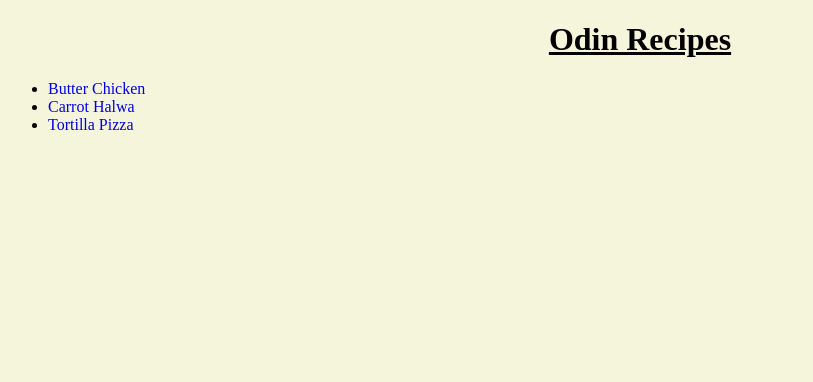
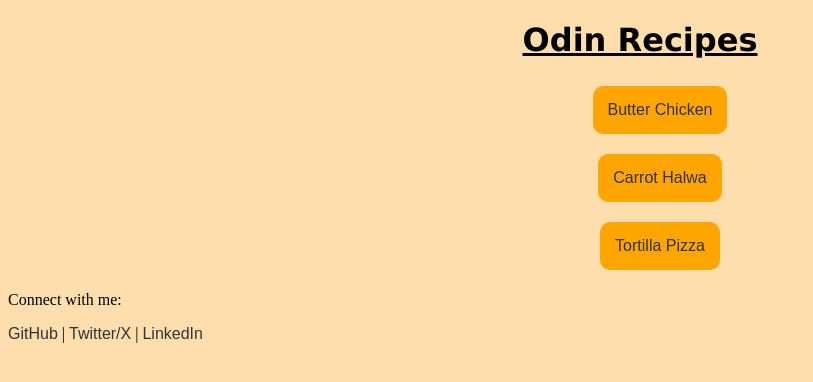
Before and after one commit to Prathamesh-Z/odin-recipes, a plain HTML site: page index.html in a window 1280 px wide. Shown: the whole page, without its empty margins (0-813 px from the left). Drawn offline with Linux system fonts and the light colour scheme.

Commit message:
Style header as button, center elements, add sticky footer with social links, improve link colors

```diff
--- a/index.html
+++ b/index.html
@@ -9,10 +9,17 @@
 <body>
     <h1>Odin Recipes</h1>
     <ul>
-        <li><a href="recipes/butterchicken.html">Butter Chicken</a></li>
-        <li><a href="recipes/carrothalwa.html">Carrot Halwa</a></li>
-        <li><a href="recipes/pizza.html">Tortilla Pizza</a></li>
+        <li class="l1"><a href="recipes/butterchicken.html">Butter Chicken</a></li>
+        <li class="l2"><a href="recipes/carrothalwa.html">Carrot Halwa</a></li>
+        <li class="l3"><a href="recipes/pizza.html">Tortilla Pizza</a></li>
       </ul>
+
+      <footer class="social-footer">
+  <p>Connect with me:</p>
+  <a href="https://github.com/Prathamesh-Z" target="_blank">GitHub</a> |
+  <a href="https://x.com/PrathameshZ_144" target="_blank">Twitter/X</a> |
+  <a href="https://www.linkedin.com/in/prathamesh-zende-b17244320/" target="_blank">LinkedIn</a>
+</footer>
 
 </body>
 </html>
--- a/recipes/style.css
+++ b/recipes/style.css
@@ -1,27 +1,46 @@
-h1{
-    text-align: center;
-    text-decoration: underline;
-    color: chocolate;
+h1 {
+  text-align: center;
+  text-decoration: underline;
+  color: chocolate;
+  background-color: orange;
+  padding: 10px;
+  border-radius: 10px;
+  display: inline-block;
 }
+
 body{
-    background-color: beige;
+    background-color:tan;
+
 }
 .parent{
     text-align: center;
 }
 p{
     font-family: "Georgia", "Times New Roman", serif;
+      background-color:wheat;
+      border-radius: 7px;
+      text-align: center;
 }
 h2{
-    text-align:;
+    text-align: center;
     text-decoration: underline;
     color: chocolate;
+    background-color: orange;
+  padding: 10px;
+  border-radius: 10px;
+  display: inline-block;
 }
 ul {
     font-family: "Open Sans", sans-serif;
+    background-color:wheat;
+    border-radius: 10px;
+
 }
 ol{
     font-family: Arial, Helvetica, sans-serif;
+      background-color: wheat;
+      border-radius: 10px;
+
 }
 a{
     text-decoration: none;
@@ -35,3 +54,17 @@ a:visited{
 a:active{
     color: orange;
 }
+
+.title{
+    text-align: center;
+}
+.home{
+    text-align: center;
+     background-color: orange;
+  padding: 10px;
+  border-radius: 10px;
+  display: inline-block;
+}
+.home-wrapper{
+    text-align:right;
+}
--- a/style.css
+++ b/style.css
@@ -1,21 +1,68 @@
 h1{
     text-align: center;
     text-decoration: underline;
+    font-family: Verdana, Geneva, Tahoma, sans-serif;
 }
 a{
     text-decoration: none;
+  text-transform: capitalize;
+  font-family: sans-serif;
+
 
 }
 body{
-    background-color:beige;
+    background-color:navajowhite;
     font-family: 'Times New Roman', Times, serif;
 }
+a {
+  color: #333333; /* neutral base link color */
+  text-decoration: none;
+}
+
 a:hover {
-    color: red;
-  }
-  a:visited{
-    color:purple;
-  }
-  a:active {
-    color: orange;
-  }
+  color: #e67e22; /* warm orange – inviting on hover */
+}
+
+a:visited {
+  color: #6c5ce7; /* soft violet – elegant for visited */
+}
+
+a:active {
+  color: #d63031; /* rich red – clear feedback on click */
+}
+
+ li{
+  margin: 10px;
+  padding: 5px;
+ }
+ ul{
+  list-style: none;
+  text-align: center;
+ }
+ .l1 a{
+   background-color: orange;
+   padding: 15px;
+   border-radius: 10px;
+   display: inline-block;
+  text-align: center;
+ }
+
+  .l2 a{
+   background-color: orange;
+   padding: 15px;
+   border-radius: 10px;
+   display: inline-block;
+  text-align: center;
+ }
+
+  .l3 a{
+   background-color: orange;
+   padding: 15px;
+   border-radius: 10px;
+   display: inline-block;
+  text-align: center;
+ }
+
+ .social-footer{
+  text-align: bottom;
+ }
```
Also changed, not shown: recipes/butterchicken.html (+6 -4 lines), recipes/carrothalwa.html (+6 -4 lines), recipes/pizza.html (+6 -4 lines), 1 other file.
